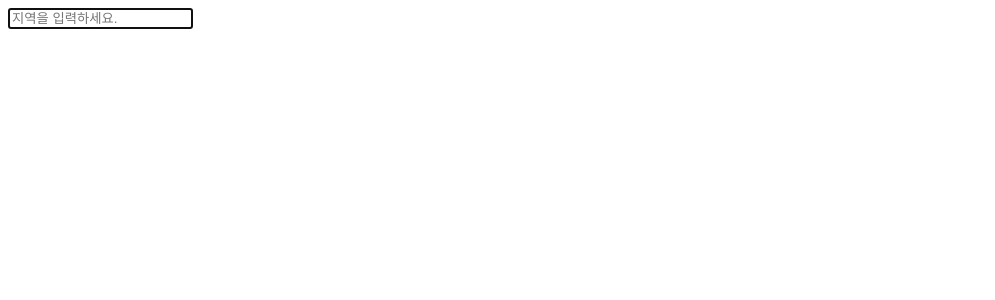
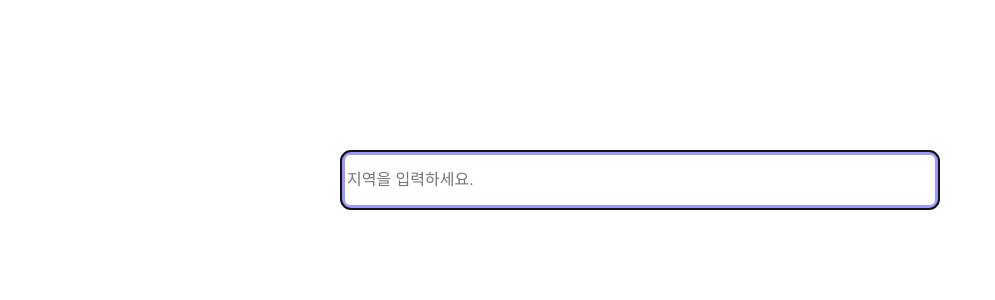
Before and after one commit to holic5839/fds-yapen, an Angular app: page /#/main in a window 1280 px wide. Shown: the top 300 px of the page, without its empty margins (0-995 px from the left). Built offline with nearby package versions, Linux system fonts and the light colour scheme.

Commit message:
edit searchbar

```diff
--- a/src/app/yapen-searchbar.component.ts
+++ b/src/app/yapen-searchbar.component.ts
@@ -8,17 +8,27 @@ import { Component, OnInit } from '@angular/core';
       [(ngModel)]="content"
       (keyup.enter)="keyupHandler($event.target.value)">
   `,
-  styles: []
+  styles: [
+    `input {
+    display: block;
+    border: 5px solid #9999FF;
+    border-radius: 10px;
+    font-size: 100%;
+    margin: 150px auto;
+    width: 600px;
+    height: 60px;
+
+  }`]
 })
 
 export class YapenSearchbarComponent implements OnInit {
   content = '';
 
   keyupHandler(content) {
-    if ( !content ) { alert('검색어를 입력하세요.'); }
+    if ( !content ) { return; }
     this.content = '';
     location.href = 'http://localhost:4200/#/list';
-  }
+}
 
   ngOnInit() {}
 }
```
